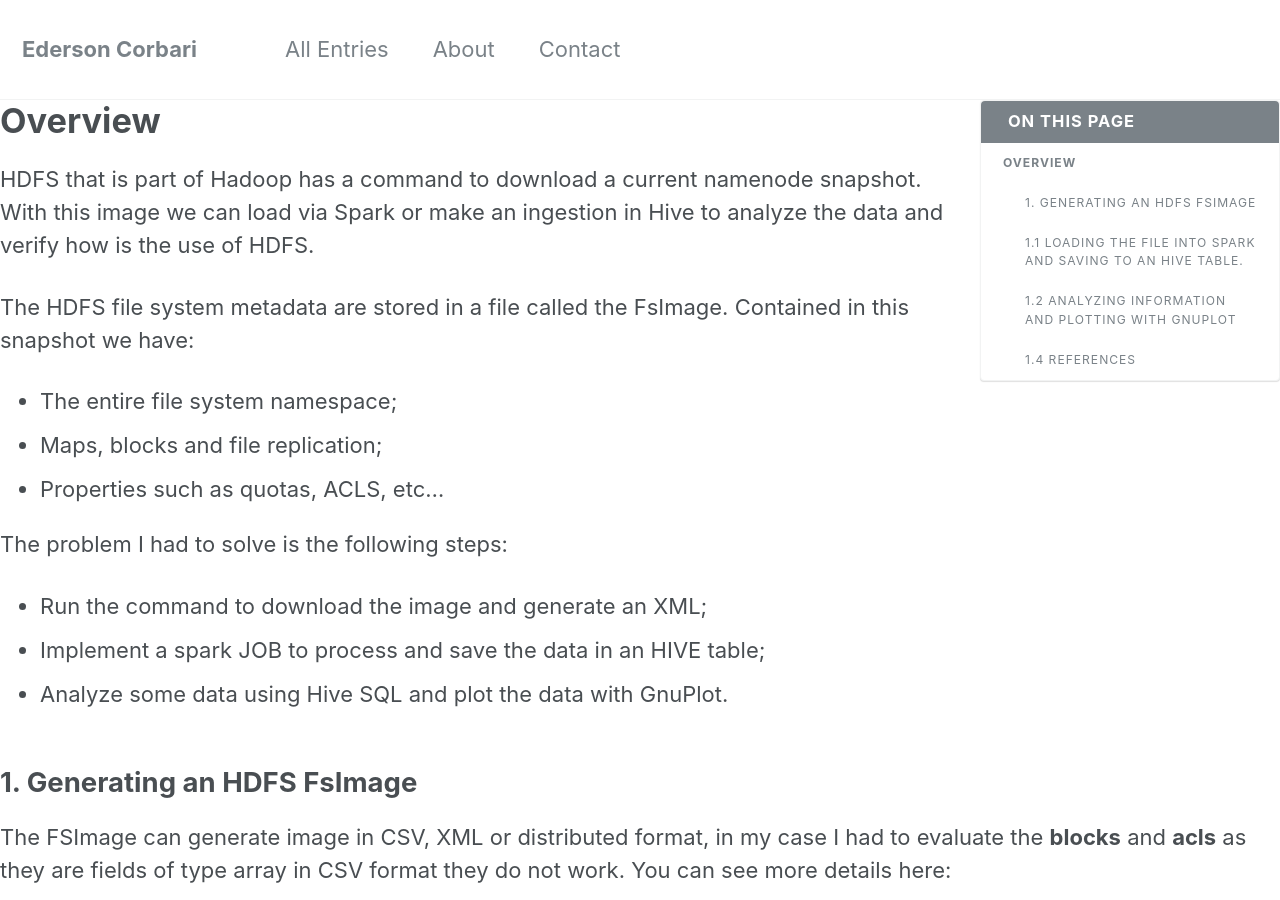
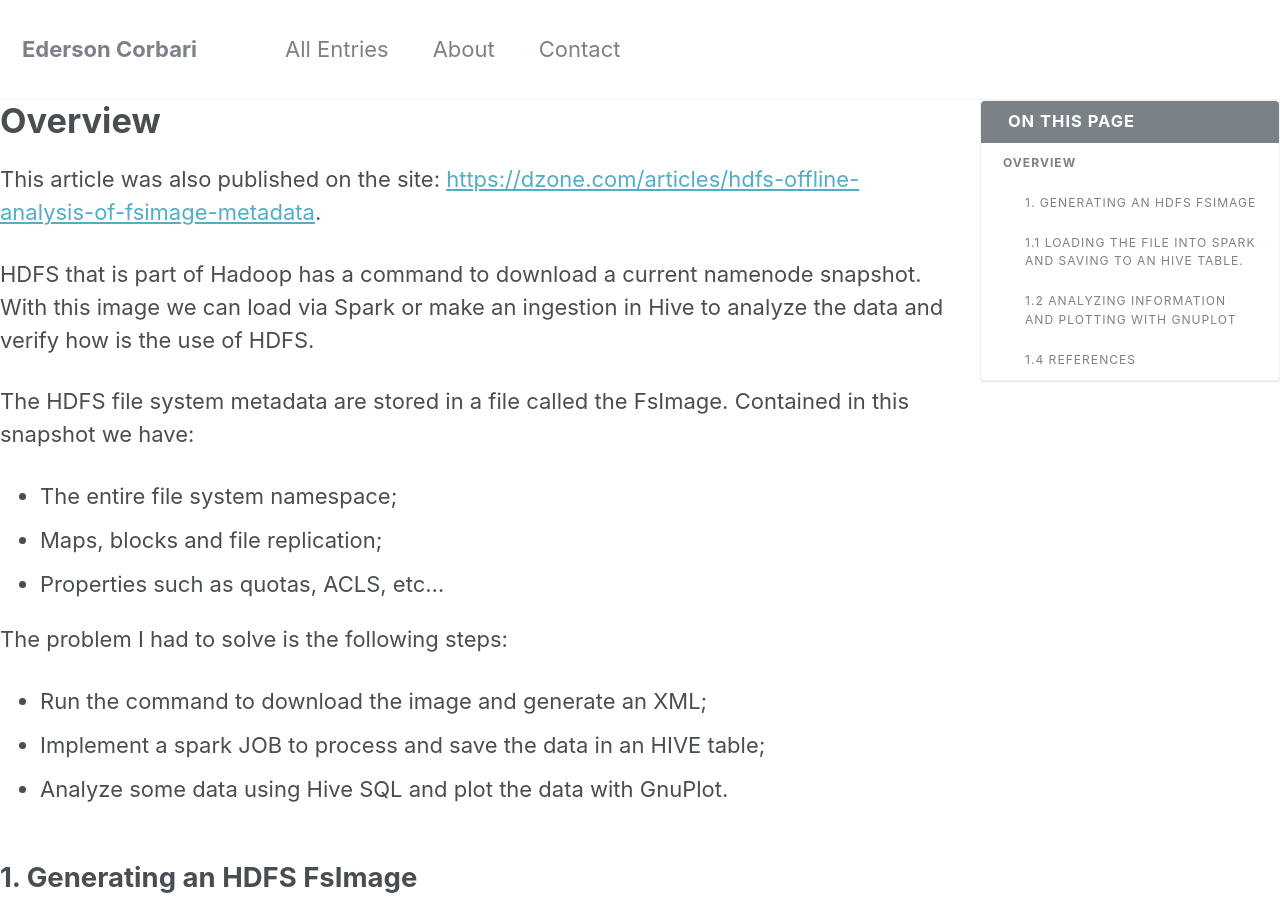
Before and after one commit to edersoncorbari/edersoncorbari.github.io, a Jekyll site: the page built from _posts/2019-01-28-scala-spark-fsimage.md, in a window 1280 px wide and 900 px high. Built offline with Jekyll 4.4.1, drawn with Linux system fonts in a browser that asks for light colours; an icon font too large for the unit is left out; a script bundle is joined from its source files by our own code; our own code applies the rules of GitHub Pages for plain Markdown files; library files that are not in the unit come from our copies.

Commit message:
Update 2019-01-28-scala-spark-fsimage.md

```diff
--- a/_posts/2019-01-28-scala-spark-fsimage.md
+++ b/_posts/2019-01-28-scala-spark-fsimage.md
@@ -18,8 +18,8 @@
 
 # Overview
 
-<!--This article was also published on the site: [https://dzone.com/articles/hdfs-offline-analysis-of-fsimage-metadata](https://dzone.com/articles/hdfs-offline-analysis-of-fsimage-metadata).
--->
+This article was also published on the site: [https://dzone.com/articles/hdfs-offline-analysis-of-fsimage-metadata](https://dzone.com/articles/hdfs-offline-analysis-of-fsimage-metadata).
+
 HDFS that is part of Hadoop has a command to download a current namenode snapshot. With this image we can load via Spark or make an ingestion in Hive to analyze the data and verify how is the use of HDFS.
 
 The HDFS file system metadata are stored in a file called the FsImage. Contained in this snapshot we have:
```
